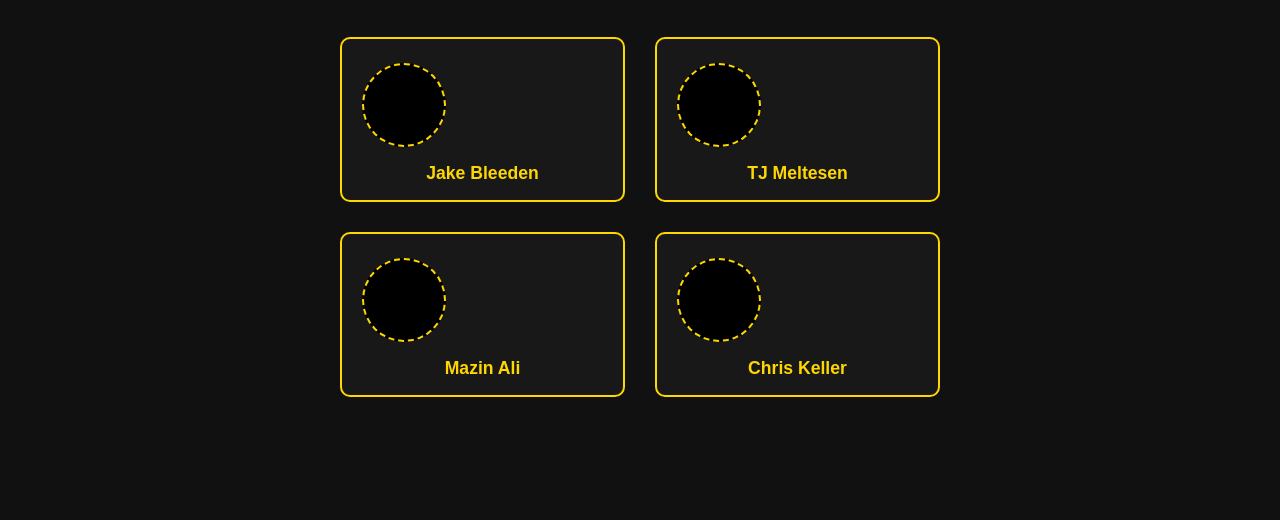
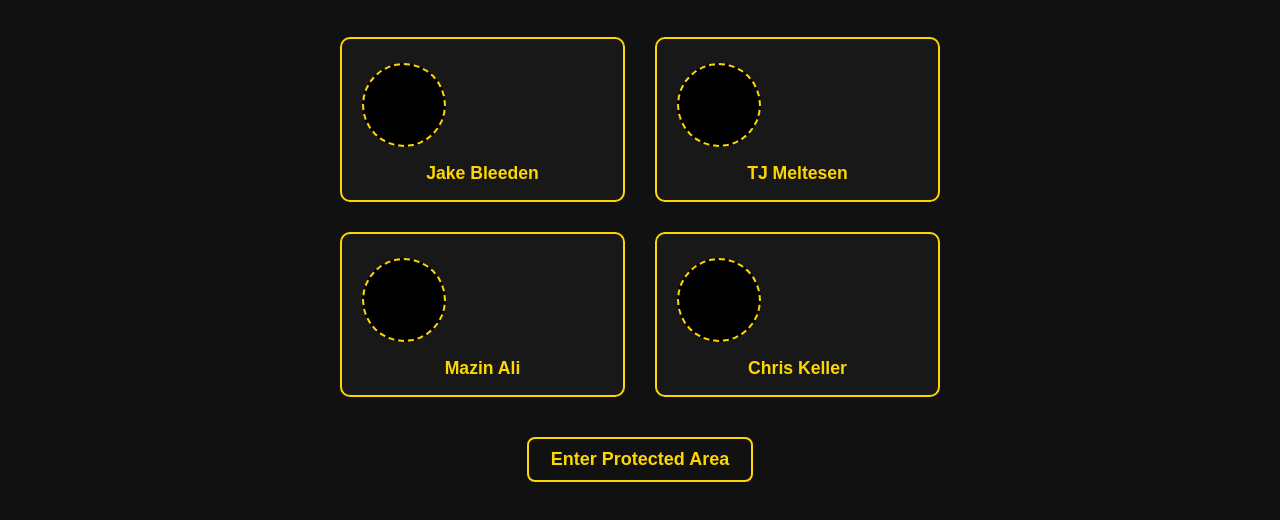
Before and after one commit to AncientMindgoblindees/Lab3, a plain HTML site: page teammates.html in a window 1280 px wide. Shown: the part 82-602 px from the top of the page. Drawn offline with Linux system fonts and the light colour scheme.

Commit message:
Added link to protected content on teammate profiles page. It asks for a password, but does not function yet

```diff
--- /dev/null
+++ b/script.js
@@ -0,0 +1,9 @@
+function requestPassword() {
+    const pwd = prompt("Enter password to access protected content:");
+
+    // Temporary behavior — will be replaced with hashing + AES later
+    if (pwd !== null) {
+        console.log("Password entered:", pwd);
+        window.location.href = "protected.html";   // placeholder page
+    }
+}
--- a/styles.css
+++ b/styles.css
@@ -133,3 +133,24 @@ p {
     letter-spacing: 1px;
     user-select: none;
 }
+.protected-link-container {
+    text-align: center;
+    margin-top: 40px;
+}
+
+.protected-btn {
+    background-color: transparent;
+    color: #FFD700;
+    border: 2px solid #FFD700;
+    padding: 10px 22px;
+    font-size: 18px;
+    font-weight: bold;
+    cursor: pointer;
+    border-radius: 8px;
+    transition: 0.2s ease-in-out;
+}
+
+.protected-btn:hover {
+    background-color: #FFD700;
+    color: black;
+}
--- a/teammates.html
+++ b/teammates.html
@@ -26,5 +26,12 @@
             <div class="profile-label">Chris Keller</div>
         </div>
     </div>
+
+    <div class="protected-link-container">
+        <button class="protected-btn" onclick="requestPassword()">
+            Enter Protected Area
+        </button>
+    </div>
+    <script src="script.js"></script>
 </body>
 </html>
```
